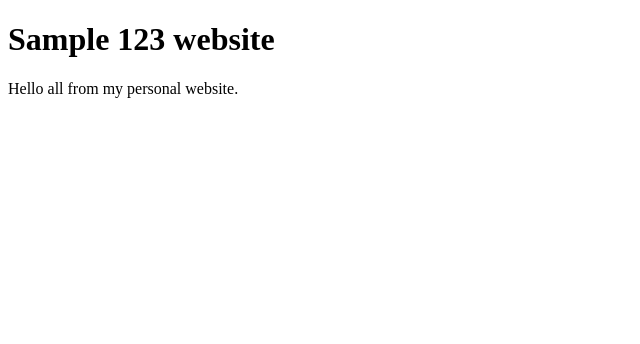
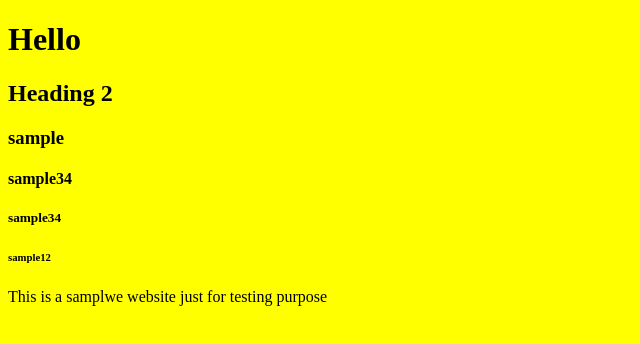
Before and after one commit to shaadomanthra/employmentindia, a plain HTML site: page index.html in a window 1280 px wide. Shown: the whole page, without its empty margins (0-640 px from the left). Drawn offline with Linux system fonts and the light colour scheme.

Commit message:
Update index.html

```diff
--- a/index.html
+++ b/index.html
@@ -1,10 +1,14 @@
-<!DOCTYPE html>
+<!Doctype html>
 <html>
-<body>
+	<head></head>
+	<body style="background: yellow;">
+		<h1>Hello</h1>
+		<h2>Heading 2</h2>
+		<h3>sample</h3>
+		<h4>sample34</h4>
+		<h5>sample34</h5>
+		<h6>sample12</h6>
 
-<h1>Sample 123 website</h1>
-
-<p>Hello all from my personal website.</p>
-
-</body>
+		<p>This is a samplwe website just for testing purpose</p>
+	</body>
 </html>
```
